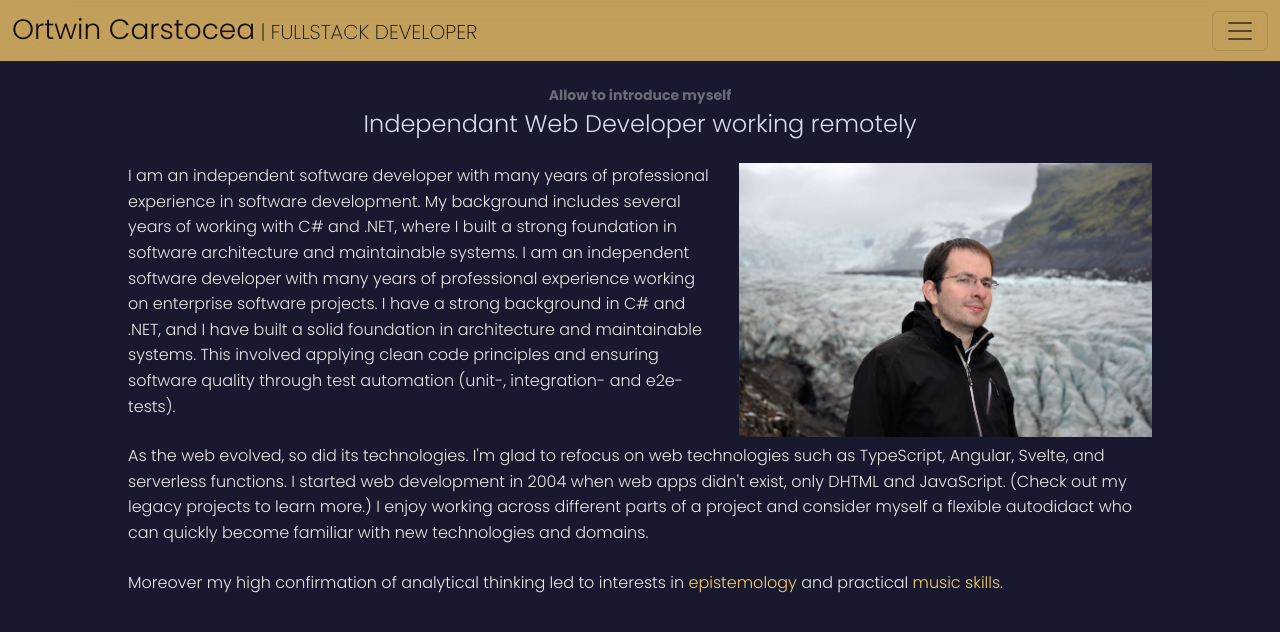
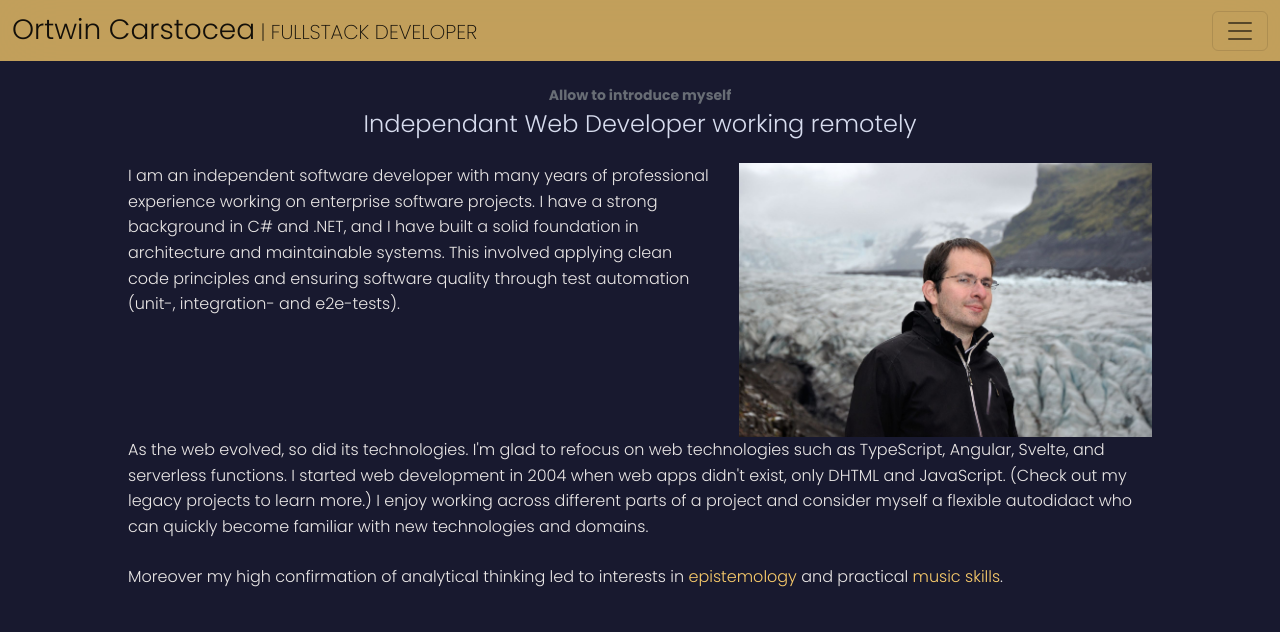
Before and after one commit to ortwic/ortwic.github.io, a Jekyll site: the page built from index.md, in a window 1280 px wide and 900 px high. Shown: the top 632 px of the window. Built offline with Jekyll 4.4.1, drawn with Linux system fonts in a browser that asks for light colours.

Commit message:
Update about.html
fixed repeating intro in about page

```diff
--- a/_includes/about.html
+++ b/_includes/about.html
@@ -5,9 +5,7 @@
         <div class="row featurette">
           <div class="col-md-7">
                 <p class="mb-4">
-                  I am an independent software developer with many years of professional experience in software development.
-                  My background includes several years of working with C# and .NET, where I built a strong foundation in
-                  software architecture and maintainable systems. I am an independent software developer with many years
+                  I am an independent software developer with many years
                   of professional experience working on enterprise software projects. I have a strong background in C# and
                   .NET, and I have built a solid foundation in architecture and maintainable systems. This involved applying
                   clean code principles and ensuring software quality through test automation (unit-, integration- and e2e-tests).
```
